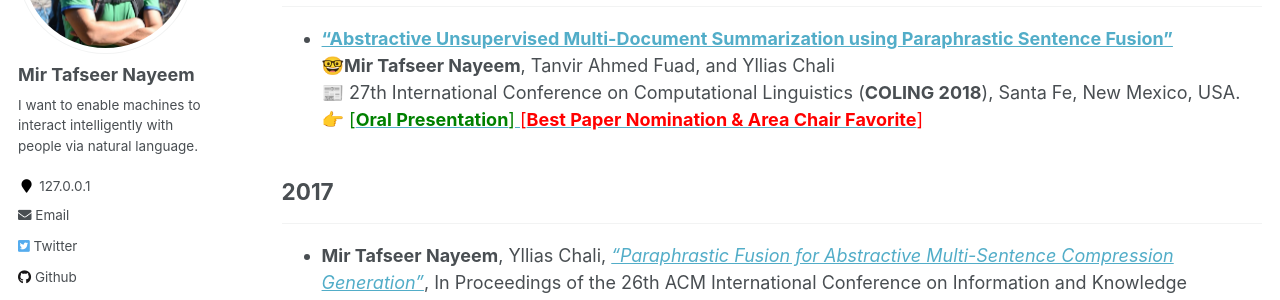
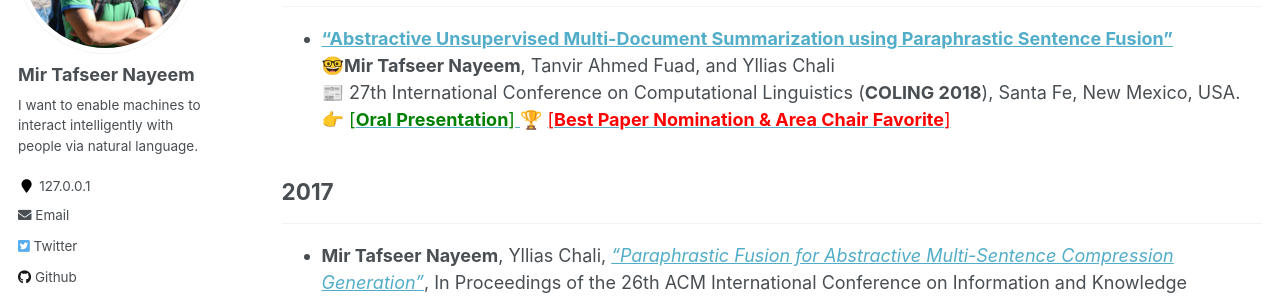
Before and after one commit to sujan-sarker/sujan-sarker.github.io, a Jekyll site: the page built from _pages/publications.md, in a window 1280 px wide and 900 px high, scrolled down 1006 px. Shown: the part 151-451 px from the top of the window. Built offline with Jekyll 4.4.1, drawn with Linux system fonts in a browser that asks for light colours.

Commit message:
Update publications.md

```diff
--- a/_pages/publications.md
+++ b/_pages/publications.md
@@ -43,7 +43,7 @@ author_profile: true
 * [**“Abstractive Unsupervised Multi-Document Summarization using Paraphrastic Sentence Fusion”**](http://aclweb.org/anthology/C18-1102) <br/>
 🤓**Mir Tafseer Nayeem**, Tanvir Ahmed Fuad, and Yllias Chali <br/>
 📰 27th International Conference on Computational Linguistics (**COLING 2018**), Santa Fe, New Mexico, USA. <br/>
-👉 [<span style ="color:Green"> [**Oral Presentation**] </span>](https://tafseer-nayeem.github.io/files/COLING_2018_Presentation.pdf) [<span style="color:Red"> [**Best Paper Nomination & Area Chair Favorite**] </span>](http://coling2018.org/coling-2018-best-papers/)
+👉 [<span style ="color:Green"> [**Oral Presentation**] </span>](https://tafseer-nayeem.github.io/files/COLING_2018_Presentation.pdf) 🏆 [<span style="color:Red"> [**Best Paper Nomination & Area Chair Favorite**] </span>](http://coling2018.org/coling-2018-best-papers/)
 
 
 ## 2017
```
